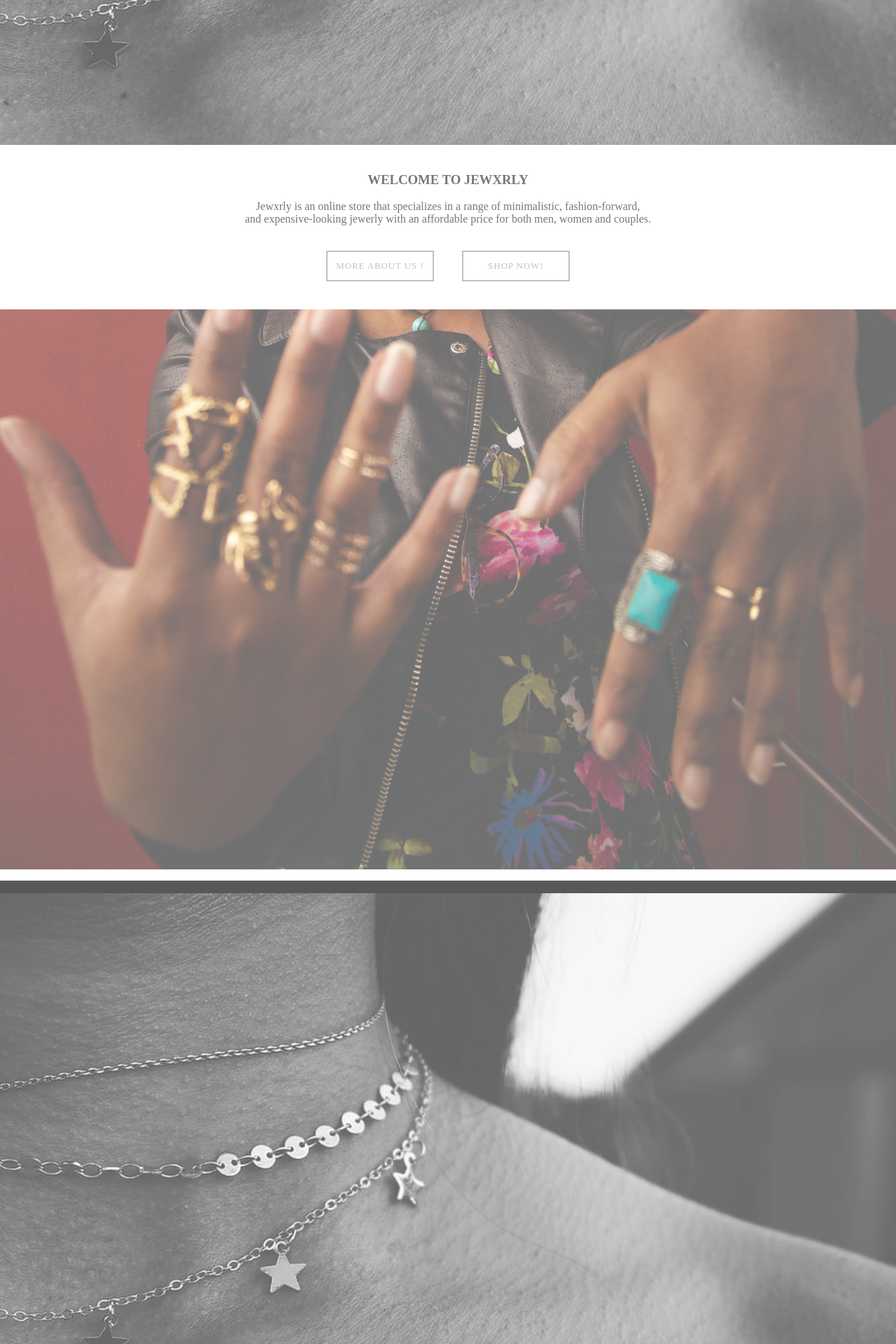
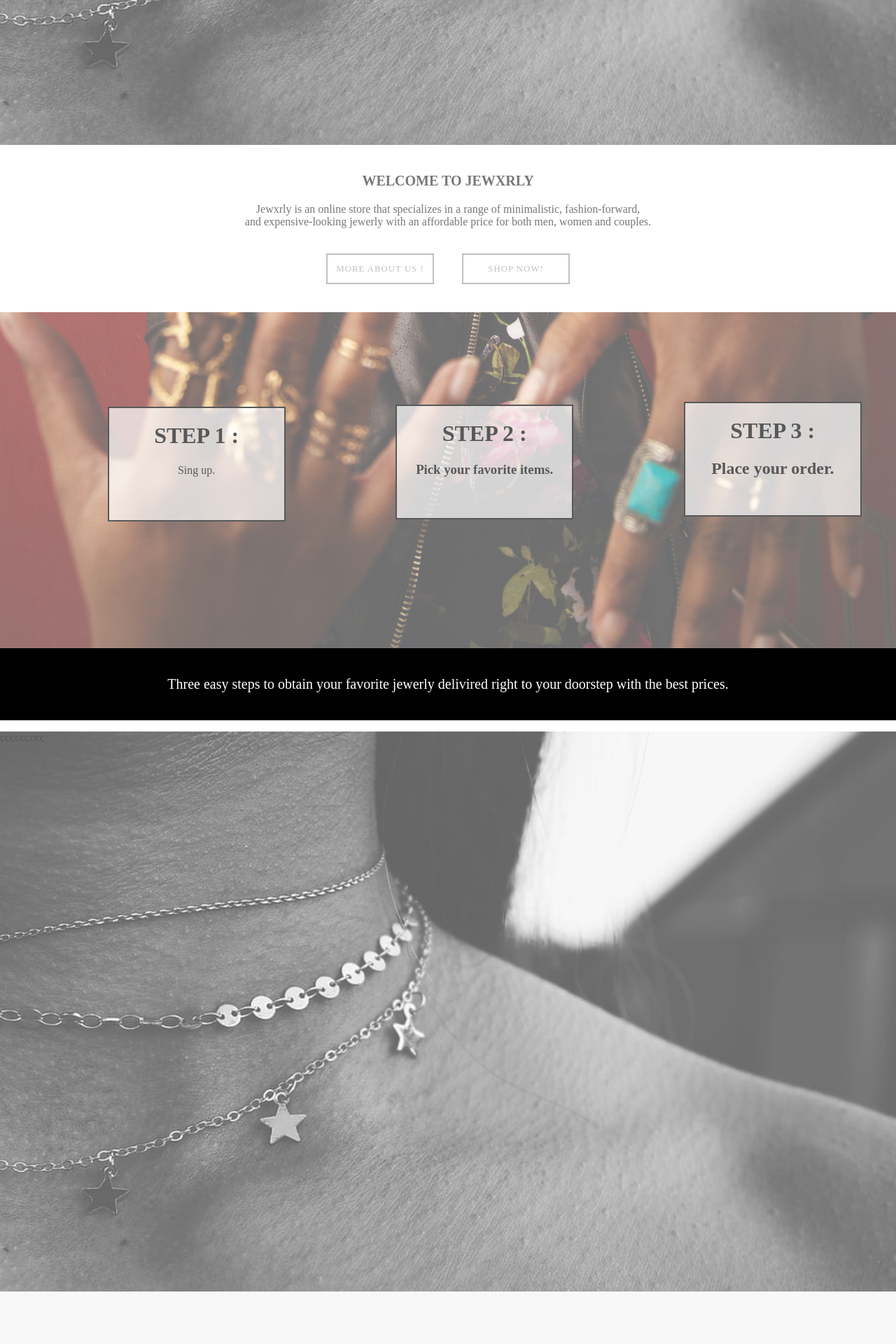
Before and after one commit to JohnHajjar/web3-2021-John-Hajjar, a PHP site: page /mainpage.php in a window 1280 px wide. Shown: the part 593-2513 px from the top of the page at 70% size. After the commit the page ends 2438 px from the top, so only its background shows below. Run offline with PHP 8.4, Linux system fonts and the light colour scheme.

Commit message:
quick mainpage edit

```diff
--- a/mainpage.php
+++ b/mainpage.php
@@ -12,7 +12,7 @@
 </div>
 
 <div style="color: #777;background-color:white; text-align:center; padding:20px 50px; text-align: justify;">
-    <h3 style="text-align:center;">WELCOME TO JEWXRLY</h3>
+    <h3 style="text-align:center; font-size:20px;">WELCOME TO JEWXRLY</h3>
     <p style="text-align:center;">
         Jewxrly is an online store that specializes in a range of minimalistic, fashion-forward, <br>
         and expensive-looking jewerly with an affordable price for both men, women and couples.
@@ -34,15 +34,51 @@
 </div>
 
 <div class="img2">
-    <div>
+    <div class="stepscss">
+
+            <h1>
+                STEP 1 :
+            </h1>
+            <p>
+                Sing up.
+            </p>
 
     </div>
+
+
+    <div class="stepscss">
+
+            <h1>
+                STEP 2 :
+            </h1>
+            <h3>
+                Pick your favorite items.
+            </h3>
+
+    </div>
+
+
+    <div class="stepscss">
+
+        <h1>
+            STEP 3 :
+        </h1>
+        <h2>
+            Place your order.
+        </h2>
+
+</div>
+
+</div>
+
+<div style="color: #777;background-color:black; text-align:center; padding:20px 50px; text-align: justify;">
+    <p style="text-align:center; color:white; font-size:20px;">
+        Three easy steps to obtain your favorite jewerly delivired right to your doorstep with the best prices.
+    </p>
 </div>
 
 <div class="img3">
-    <div style="background-color:black;">
         <p>ccccccccc</p>
-    </div>
 </div>
 
 </body>
--- a/stylesheet.css
+++ b/stylesheet.css
@@ -20,7 +20,7 @@ body {
 
 .img2{
   background-image: url("imgs/img-welcome11.jpg");
-  min-height: 100%;
+  min-height: 60%;
 }
 
 .img3{
@@ -28,13 +28,38 @@ body {
   min-height: 100%;
 }
 
+/* start neon text */
+.neon {
+  color: #fff;
+  text-shadow:
+    0 0 5px #fff,
+    0 0 10px #fff,            /* TOO LAGGY */
+    0 0 20px #fff,
+    0 0 40px #0ff,       /* REMOVED NEON WELCOME TEXT*/
+    0 0 80px #0ff,
+    0 0 90px #0ff,           /* !! CHECK LATER !! */
+    0 0 100px #0ff,
+    0 0 150px #0ff;
+}
+
+/* end neon text */
 
 
+/* START STEPS CSS */
+.stepscss {
+    border:solid black 2px;
+    background-color:  rgba(255, 255, 255, 0.7);
+    position:relative;
+    width:250px;
+    height:20%;
+    display: inline-block;
+    margin-left: 12%;
+    margin-top:10%;
+    text-align: center;
 
+}
 
-
-
-
+/* END OF STEPS CSS */
 
 
 
```
